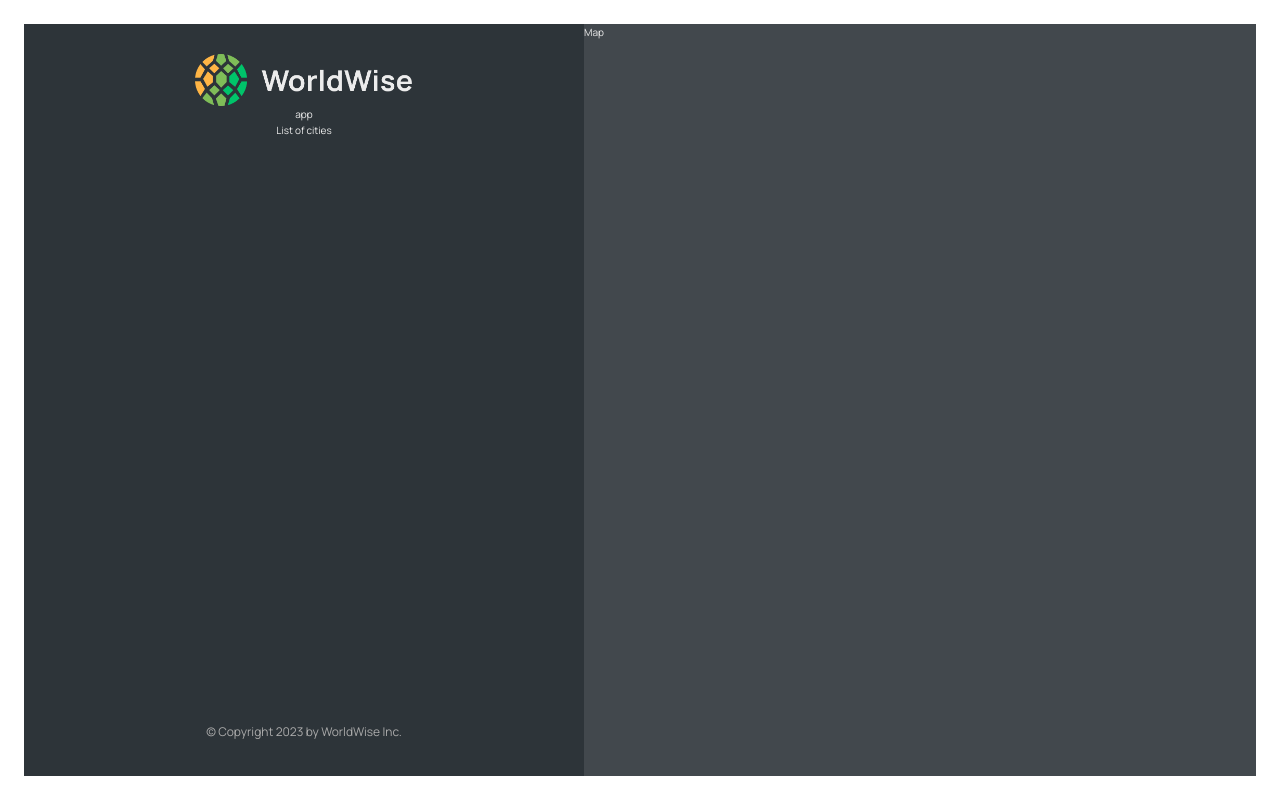
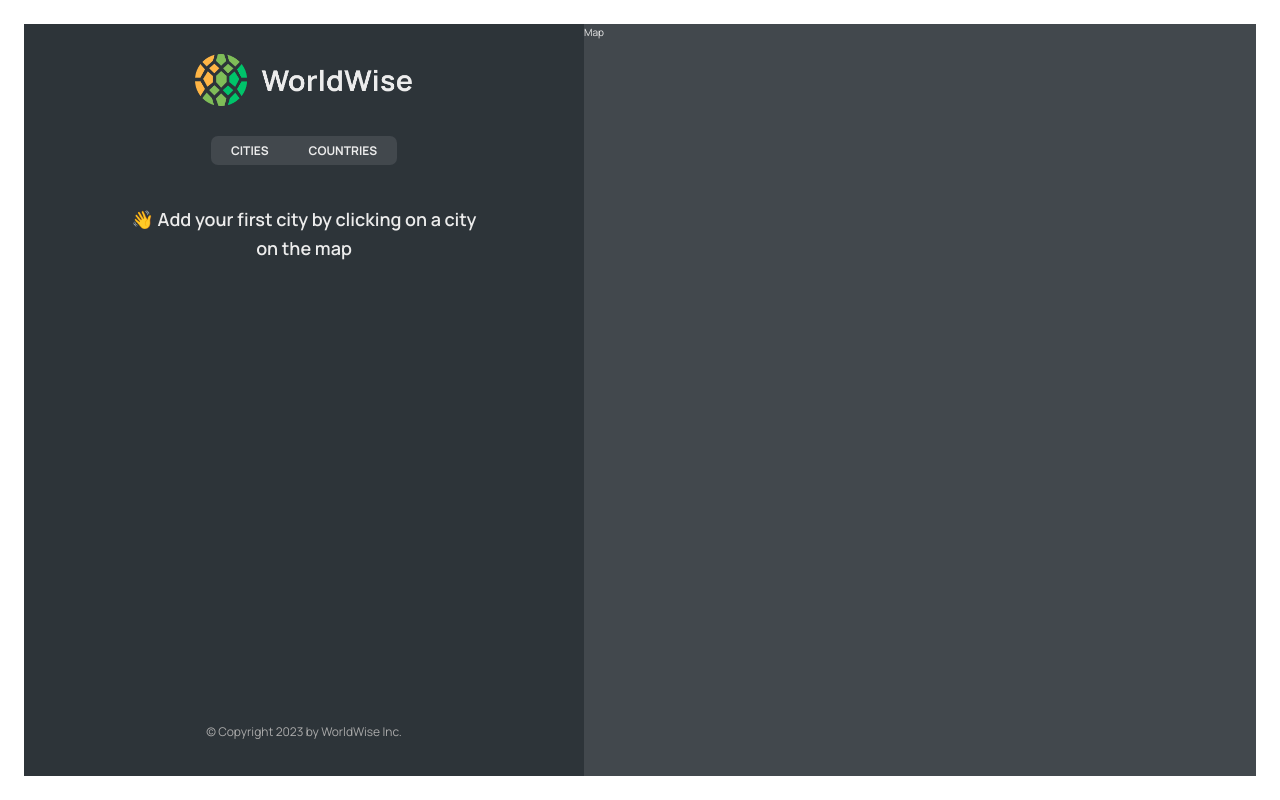
Before and after one commit to itsninam/worldwise, a React (Vite) app: page /app in a window 1280 px wide. Built offline with nearby package versions, Linux system fonts and the light colour scheme; data requests are answered from the project's data file.

Commit message:
Fetching cities data

```diff
--- a/data/cities.json
+++ b/data/cities.json
@@ -1,40 +1,3 @@
 {
-  "cities": [
-    {
-      "cityName": "Lisbon",
-      "country": "Portugal",
-      "emoji": "🇵🇹",
-      "date": "2027-10-31T15:59:59.138Z",
-      "notes": "My favorite city so far!",
-      "position": {
-        "lat": 38.727881642324164,
-        "lng": -9.140900099907554
-      },
-      "id": 73930385
-    },
-    {
-      "cityName": "Madrid",
-      "country": "Spain",
-      "emoji": "🇪🇸",
-      "date": "2027-07-15T08:22:53.976Z",
-      "notes": "",
-      "position": {
-        "lat": 40.46635901755316,
-        "lng": -3.7133789062500004
-      },
-      "id": 17806751
-    },
-    {
-      "cityName": "Berlin",
-      "country": "Germany",
-      "emoji": "🇩🇪",
-      "date": "2027-02-12T09:24:11.863Z",
-      "notes": "Amazing 😃",
-      "position": {
-        "lat": 52.53586782505711,
-        "lng": 13.376933665713324
-      },
-      "id": 98443197
-    }
-  ]
+  "cities": []
 }
--- a/package.json
+++ b/package.json
@@ -7,9 +7,11 @@
     "dev": "vite",
     "build": "vite build",
     "lint": "eslint . --ext js,jsx --report-unused-disable-directives --max-warnings 0",
-    "preview": "vite preview"
+    "preview": "vite preview",
+    "server": "json-server --watch data/cities.json --port 9000 --delay 500"
   },
   "dependencies": {
+    "json-server": "^0.17.3",
     "react": "^18.2.0",
     "react-dom": "^18.2.0",
     "react-router-dom": "^6.15.0"
--- a/src/App.jsx
+++ b/src/App.jsx
@@ -5,8 +5,32 @@ import Homepage from "./pages/Homepage";
 import Login from "./pages/Login";
 import AppLayout from "./pages/AppLayout";
 import PageNotFound from "./pages/PageNotFound";
+import CityList from "./components/CityList";
+import { useState, useEffect } from "react";
+
+const BASE_URL = "http://localhost:9000";
 
 function App() {
+  const [cities, setCities] = useState([]);
+  const [isLoading, setIsLoading] = useState(false);
+
+  useEffect(() => {
+    const fetchData = async () => {
+      try {
+        setIsLoading(true);
+        const res = await fetch(`${BASE_URL}/cities`);
+        const data = await res.json();
+        setCities(data);
+      } catch {
+        alert("There was an error loading your data...");
+      } finally {
+        setIsLoading(false);
+      }
+    };
+
+    fetchData();
+  }, []);
+
   return (
     <BrowserRouter>
       <Routes>
@@ -14,7 +38,18 @@ function App() {
         <Route path="pricing" element={<Pricing />} />
         <Route path="product" element={<Product />} />
         <Route path="login" element={<Login />} />
-        <Route path="app" element={<AppLayout />} />
+        <Route path="app" element={<AppLayout />}>
+          <Route
+            index
+            element={<CityList cities={cities} isLoading={isLoading} />}
+          />
+          <Route
+            path="cities"
+            element={<CityList cities={cities} isLoading={isLoading} />}
+          />
+          <Route path="countries" element={<p>List of countries</p>} />
+          <Route path="form" element={<p>Form</p>} />
+        </Route>
         <Route path="*" element={<PageNotFound />} />
       </Routes>
     </BrowserRouter>
--- a/src/components/AppNav.jsx
+++ b/src/components/AppNav.jsx
@@ -1,5 +1,19 @@
+import { NavLink } from "react-router-dom";
+import styles from "./AppNav.module.css";
+
 const AppNav = () => {
-  return <p>app</p>;
+  return (
+    <nav className={styles.nav}>
+      <ul>
+        <li>
+          <NavLink to="cities">Cities</NavLink>
+        </li>
+        <li>
+          <NavLink to="countries">Countries</NavLink>
+        </li>
+      </ul>
+    </nav>
+  );
 };
 
 export default AppNav;
--- /dev/null
+++ b/src/components/CityItem.jsx
@@ -0,0 +1,22 @@
+import styles from "./CityItem.module.css";
+
+const formatDate = (date) =>
+  new Intl.DateTimeFormat("en", {
+    day: "numeric",
+    month: "long",
+    year: "numeric",
+  }).format(new Date(date));
+
+const CityItem = ({ city }) => {
+  const { cityName, emoji, date } = city;
+  return (
+    <li key={city.id} className={styles.cityItem}>
+      <span className={styles.emoji}>{emoji}</span>
+      <h3 className={styles.name}>{cityName}</h3>
+      <time className={styles.date}>({formatDate(date)})</time>
+      <button className={styles.deleteBtn}>&times;</button>
+    </li>
+  );
+};
+
+export default CityItem;
--- /dev/null
+++ b/src/components/CityList.jsx
@@ -0,0 +1,27 @@
+import styles from "./CityList.module.css";
+import Spinner from "./Spinner";
+import CityItem from "./CityItem";
+import Message from "./Message";
+
+const CityList = ({ cities, isLoading }) => {
+  if (isLoading) {
+    return <Spinner />;
+  }
+
+  if (!cities.length)
+    return (
+      <Message message="Add your first city by clicking on a city on the map" />
+    );
+
+  return (
+    <>
+      <ul className={styles.cityList}>
+        {cities.map((city) => {
+          return <CityItem city={city} />;
+        })}
+      </ul>
+    </>
+  );
+};
+
+export default CityList;
--- a/src/components/Sidebar.jsx
+++ b/src/components/Sidebar.jsx
@@ -1,6 +1,7 @@
 import styles from "./Sidebar.module.css";
 import Logo from "./Logo";
 import AppNav from "./AppNav";
+import { Outlet } from "react-router-dom";
 
 const Sidebar = () => {
   return (
@@ -8,7 +9,8 @@ const Sidebar = () => {
       <Logo />
       <AppNav />
 
-      <p>List of cities</p>
+      <Outlet />
+
       <footer className={styles.footer}>
         <p className={styles.copyright}>
           &copy; Copyright {new Date().getFullYear()} by WorldWise Inc.
```
Also changed, not shown: 1 other file (tests, documents, lock files or other folders).
